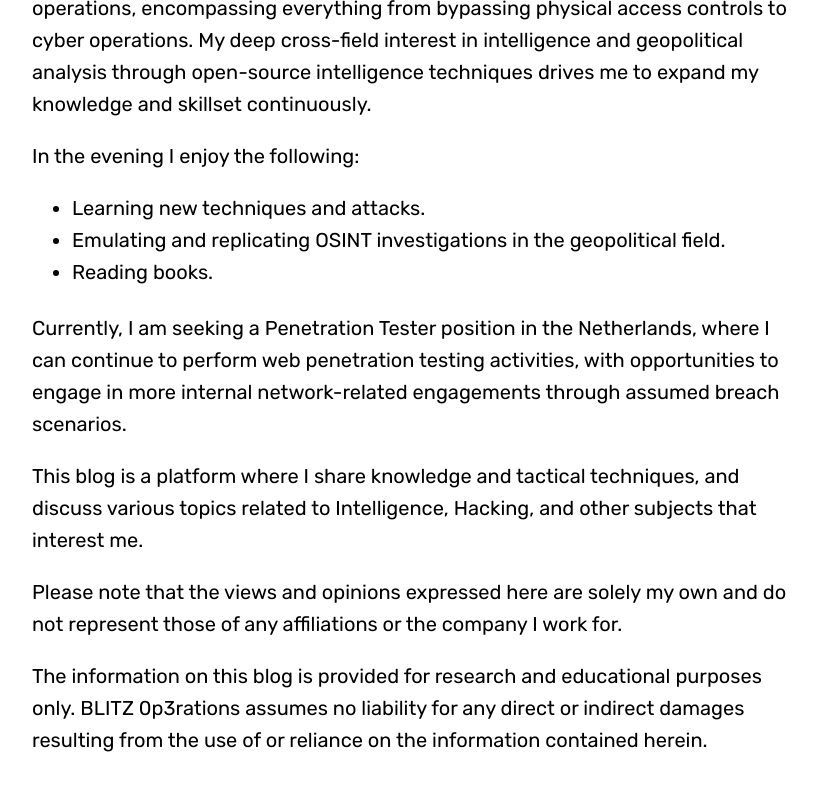
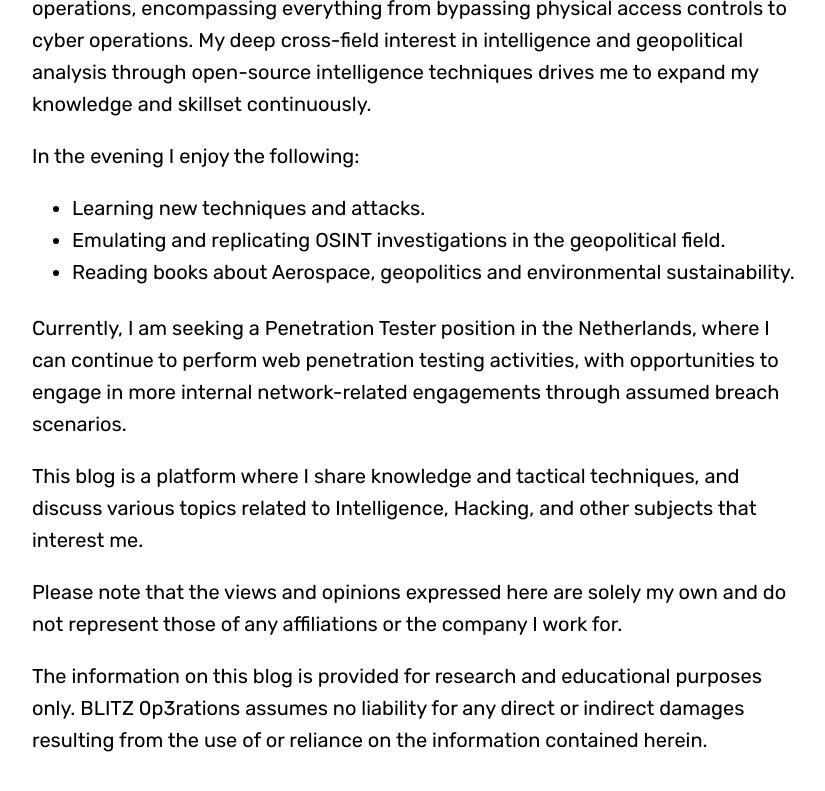
Before and after one commit to blitz0p3rations/blitz0p3rations.github.io, a Jekyll site: the page built from about.md, in a window 1280 px wide and 900 px high, scrolled down 1700 px. Shown: the top 791 px of the window, without its empty margins (224-1049 px from the left). Built offline with Jekyll 4.4.1, drawn with Linux system fonts in a browser that asks for light colours; some web fonts are replaced.

Commit message:
Update about.md

```diff
--- a/about.md
+++ b/about.md
@@ -48,7 +48,7 @@ In the evening I enjoy the following:
 
 - Learning new techniques and attacks.
 - Emulating and replicating OSINT investigations in the geopolitical field.
-- Reading books.
+- Reading books about Aerospace, geopolitics and environmental sustainability.
 
 Currently, I am seeking a Penetration Tester position in the Netherlands, where I can continue to perform web penetration testing activities, with opportunities to engage in more internal network-related engagements through assumed breach scenarios.
 
```
